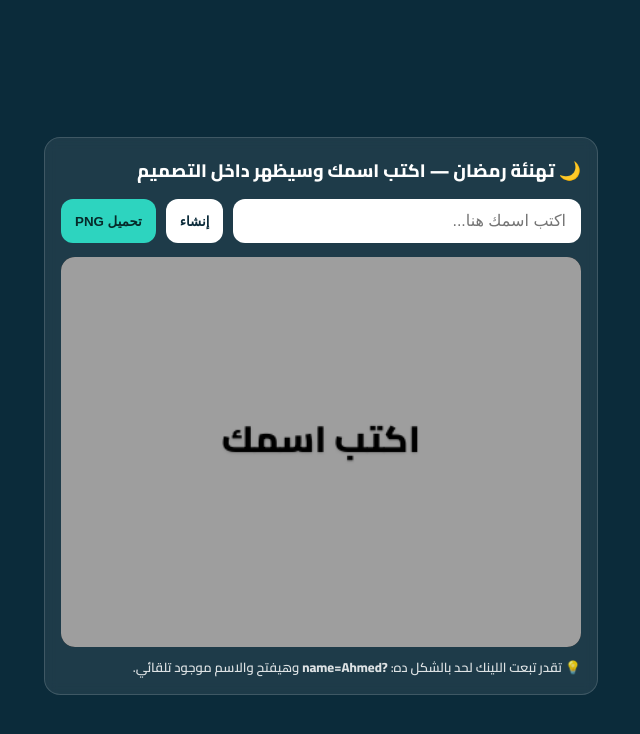
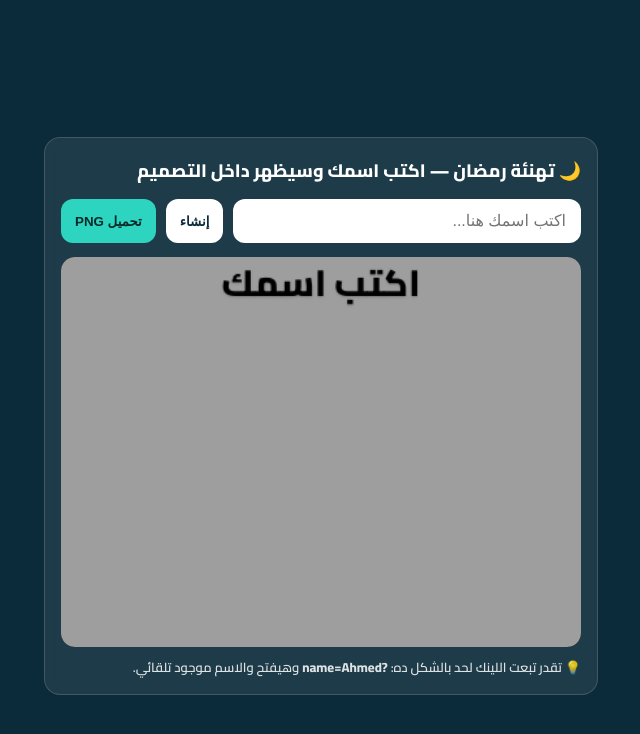
Before and after one commit to walidraslan/ramadan-greeting, a plain HTML site: page index.html in a window 1280 px wide. Shown: the whole page, without its empty margins (319-959 px from the left). Drawn offline with Linux system fonts and the light colour scheme.

Commit message:
Update index.html

```diff
--- a/index.html
+++ b/index.html
@@ -91,7 +91,7 @@
 
     // مكان الاسم (جرّب وعدّل الأرقام لحد ما يبقى Perfect)
     const x = canvas.width * 0.50;   // منتصف العرض
-    const y = canvas.height * 0.50;  // قريب من أسفل داخل المستطيل
+    const y = canvas.height * 0.10;  // قريب من أسفل داخل المستطيل
 
     // لو الاسم طويل صغّر تلقائي
     let maxWidth = canvas.width * 0.78;
```
